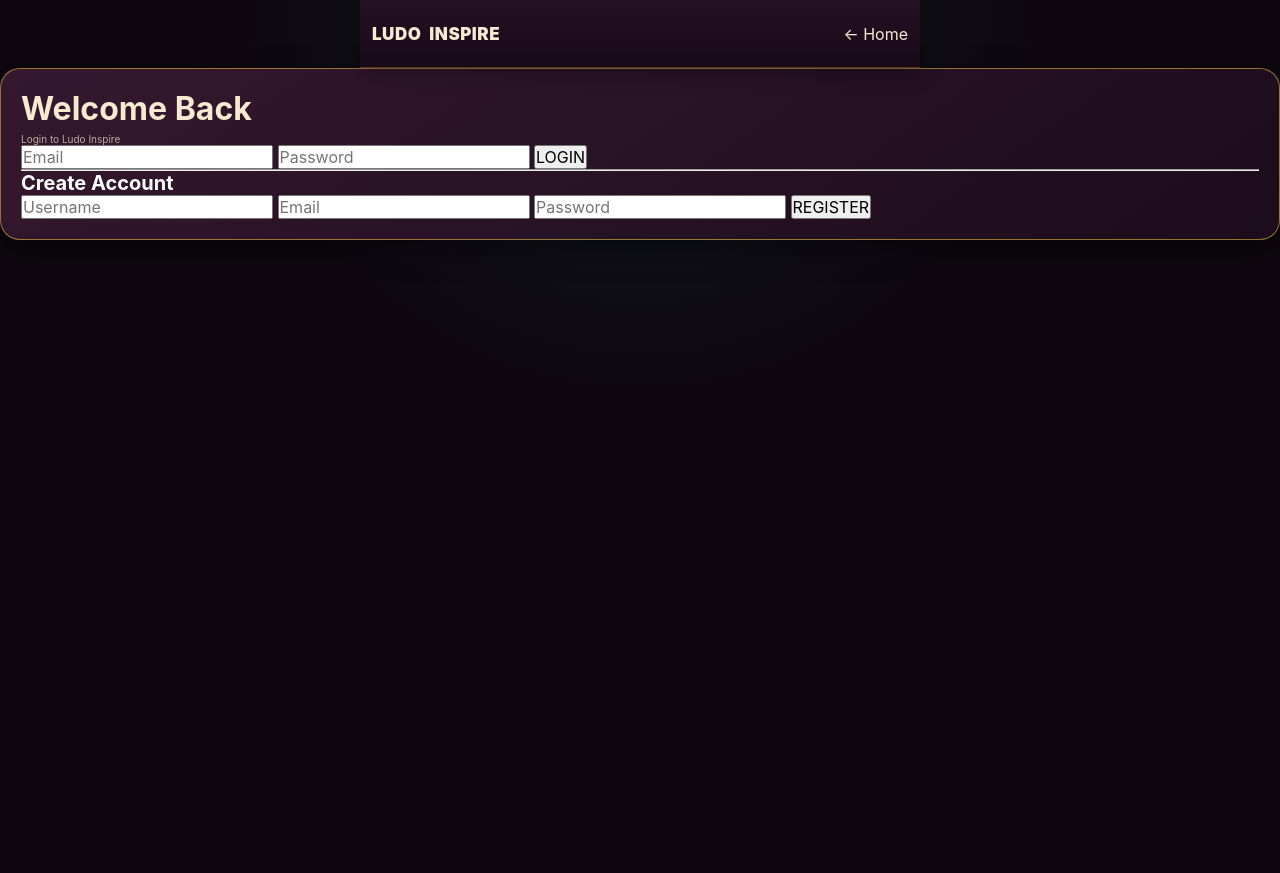
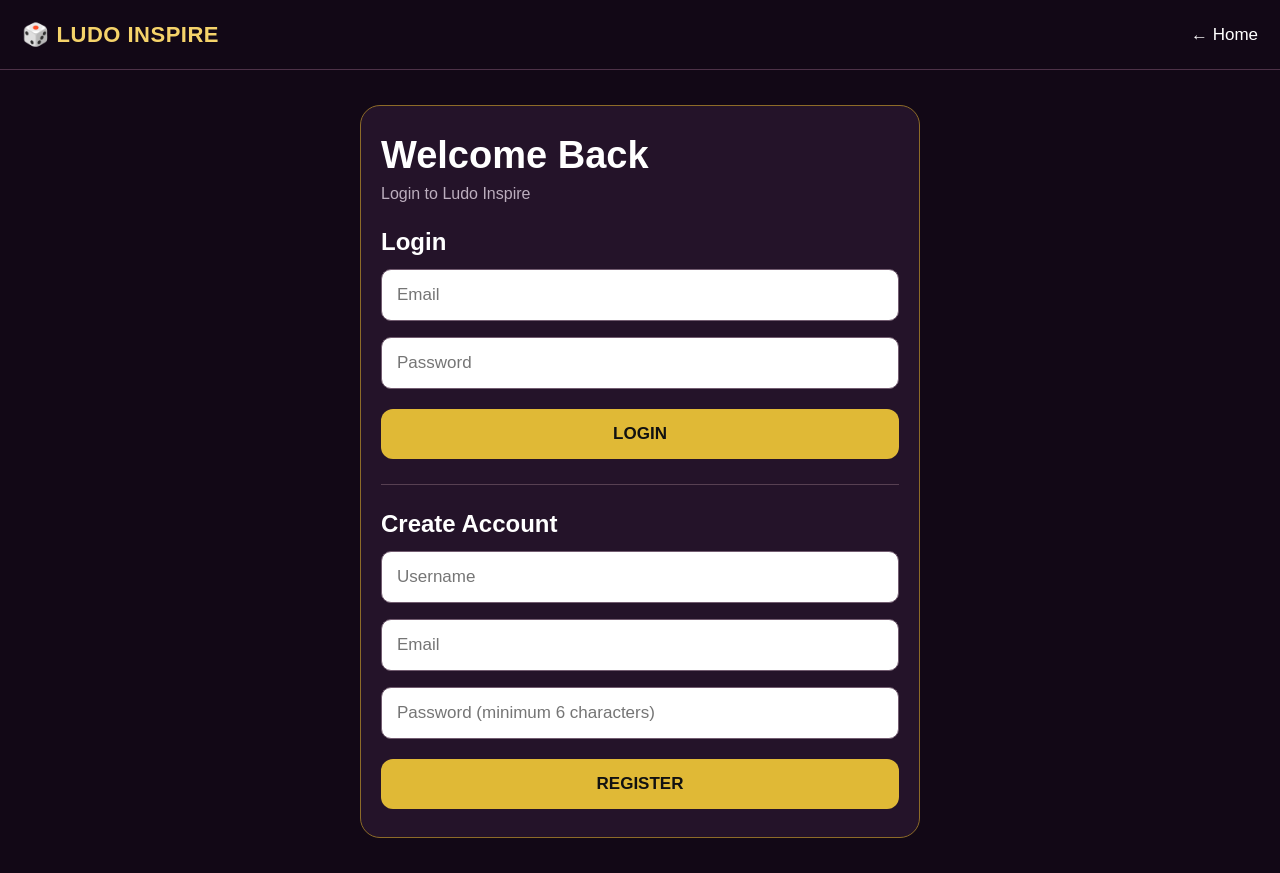
Before and after one commit to ludoinspire2024/Ludo-inspire, a website: page frontend/login.html in a window 1280 px wide. Before the commit the page ends 800 px from the top, so only its background shows below. Drawn offline with Linux system fonts and the light colour scheme.

Commit message:
Update login.html

```diff
--- a/frontend/login.html
+++ b/frontend/login.html
@@ -1,52 +1,497 @@
-<!doctype html>
+<!DOCTYPE html>
 <html lang="en">
 <head>
 <meta charset="UTF-8">
 <meta name="viewport" content="width=device-width, initial-scale=1.0">
-  <title>Ludo Inspire - Login</title>
+
+<title>Login - Ludo Inspire</title>
+
 <link rel="stylesheet" href="style.css">
+
+<style>
+body{
+  margin:0;
+  background:#120816;
+  color:#fff;
+  font-family:Arial,sans-serif;
+}
+
+.login-page{
+  min-height:100vh;
+}
+
+.login-header{
+  height:70px;
+  display:flex;
+  align-items:center;
+  justify-content:space-between;
+  padding:0 22px;
+  border-bottom:1px solid #4d3248;
+}
+
+.logo{
+  color:#f5d36a;
+  font-size:22px;
+  font-weight:bold;
+}
+
+.home-link{
+  color:#fff;
+  text-decoration:none;
+  font-size:17px;
+}
+
+.login-container{
+  max-width:600px;
+  margin:35px auto;
+  padding:0 20px;
+}
+
+.login-card{
+  background:#241329;
+  border:1px solid #8d6b28;
+  border-radius:20px;
+  padding:28px 20px;
+}
+
+.login-card h1{
+  font-size:38px;
+  margin:0 0 8px;
+}
+
+.subtitle{
+  color:#bcaebe;
+  margin-bottom:25px;
+}
+
+.input{
+  width:100%;
+  box-sizing:border-box;
+  padding:15px;
+  margin:8px 0;
+  border-radius:10px;
+  border:1px solid #725c70;
+  background:#fff;
+  color:#111;
+  font-size:17px;
+}
+
+.gold-btn{
+  width:100%;
+  padding:15px;
+  margin-top:12px;
+  border:0;
+  border-radius:12px;
+  background:#e0b936;
+  color:#111;
+  font-size:17px;
+  font-weight:bold;
+}
+
+.message{
+  margin-top:15px;
+  padding:12px;
+  border-radius:10px;
+  display:none;
+}
+
+.error{
+  display:block;
+  background:#4b2025;
+  color:#ffb0b0;
+}
+
+.success{
+  display:block;
+  background:#173f35;
+  color:#9ff0d1;
+}
+
+.divider{
+  margin:25px 0;
+  border-top:1px solid #574052;
+}
+
+h2{
+  margin-bottom:5px;
+}
+</style>
 </head>
+
 <body>
 
-<header class="topbar">
-  <div class="logo">LUDO <span>INSPIRE</span></div>
-  <a href="index.html" class="back-btn">← Home</a>
+<div class="login-page">
+
+  <header class="login-header">
+
+    <div class="logo">
+      🎲 LUDO INSPIRE
+    </div>
+
+    <a href="index.html" class="home-link">
+      ← Home
+    </a>
+
   </header>
 
-<main class="auth-container">
 
-  <div class="auth-card">
+  <main class="login-container">
+
+    <div class="login-card">
 
       <h1>Welcome Back</h1>
-    <p class="muted">Login to Ludo Inspire</p>
 
-    <input id="loginEmail" type="email" placeholder="Email">
-    <input id="loginPassword" type="password" placeholder="Password">
+      <div class="subtitle">
+        Login to Ludo Inspire
+      </div>
 
-    <button class="gold-btn full" onclick="loginUser()">
+
+      <!-- LOGIN -->
+
+      <h2>Login</h2>
+
+      <input
+        id="loginEmail"
+        class="input"
+        type="email"
+        placeholder="Email"
+        autocomplete="email"
+      >
+
+      <input
+        id="loginPassword"
+        class="input"
+        type="password"
+        placeholder="Password"
+        autocomplete="current-password"
+      >
+
+      <button
+        class="gold-btn"
+        onclick="loginUser()"
+      >
         LOGIN
       </button>
 
-    <div id="loginMsg" class="message"></div>
 
-    <hr>
+      <div id="loginMessage" class="message"></div>
+
+
+      <div class="divider"></div>
+
+
+      <!-- REGISTER -->
 
       <h2>Create Account</h2>
 
-    <input id="regUsername" type="text" placeholder="Username">
-    <input id="regEmail" type="email" placeholder="Email">
-    <input id="regPassword" type="password" placeholder="Password">
+      <input
+        id="regUsername"
+        class="input"
+        type="text"
+        placeholder="Username"
+      >
 
-    <button class="dark-btn full" onclick="registerUser()">
+      <input
+        id="regEmail"
+        class="input"
+        type="email"
+        placeholder="Email"
+      >
+
+      <input
+        id="regPassword"
+        class="input"
+        type="password"
+        placeholder="Password (minimum 6 characters)"
+      >
+
+      <button
+        class="gold-btn"
+        onclick="registerUser()"
+      >
         REGISTER
       </button>
 
-    <div id="registerMsg" class="message"></div>
+
+      <div id="registerMessage" class="message"></div>
 
     </div>
 
   </main>
 
-<script src="app.js"></script>
+</div>
+
+
+<script>
+
+const API =
+  "https://ludo-inspire-api.onrender.com/api";
+
+const TOKEN_KEY =
+  "ludo_token";
+
+
+function showMessage(id, text, type){
+
+  const box =
+    document.getElementById(id);
+
+  box.textContent = text;
+
+  box.className =
+    "message " + type;
+
+}
+
+
+/* LOGIN */
+
+async function loginUser(){
+
+  const email =
+    document.getElementById("loginEmail")
+    .value
+    .trim();
+
+  const password =
+    document.getElementById("loginPassword")
+    .value;
+
+
+  if(!email || !password){
+
+    showMessage(
+      "loginMessage",
+      "Email aur password enter karein.",
+      "error"
+    );
+
+    return;
+  }
+
+
+  showMessage(
+    "loginMessage",
+    "Login ho raha hai...",
+    "success"
+  );
+
+
+  try{
+
+    const response =
+      await fetch(
+        API + "/auth/login",
+        {
+          method:"POST",
+
+          headers:{
+            "Content-Type":
+              "application/json"
+          },
+
+          body:JSON.stringify({
+            email:email,
+            password:password
+          })
+        }
+      );
+
+
+    const data =
+      await response.json()
+      .catch(() => ({}));
+
+
+    if(!response.ok){
+
+      throw new Error(
+        data.error ||
+        "Login failed"
+      );
+
+    }
+
+
+    /* SAVE LOGIN TOKEN */
+
+    localStorage.setItem(
+      TOKEN_KEY,
+      data.token
+    );
+
+
+    if(data.user){
+
+      localStorage.setItem(
+        "ludo_user",
+        JSON.stringify(data.user)
+      );
+
+    }
+
+
+    showMessage(
+      "loginMessage",
+      "✅ Login successful! Home open ho raha hai...",
+      "success"
+    );
+
+
+    setTimeout(() => {
+
+      window.location.href =
+        "index.html";
+
+    },800);
+
+
+  }catch(error){
+
+    showMessage(
+      "loginMessage",
+      "❌ " + error.message,
+      "error"
+    );
+
+  }
+
+}
+
+
+/* REGISTER */
+
+async function registerUser(){
+
+  const username =
+    document.getElementById("regUsername")
+    .value
+    .trim();
+
+  const email =
+    document.getElementById("regEmail")
+    .value
+    .trim();
+
+  const password =
+    document.getElementById("regPassword")
+    .value;
+
+
+  if(!username || !email || !password){
+
+    showMessage(
+      "registerMessage",
+      "Sabhi details bharein.",
+      "error"
+    );
+
+    return;
+  }
+
+
+  if(password.length < 6){
+
+    showMessage(
+      "registerMessage",
+      "Password kam se kam 6 characters ka hona chahiye.",
+      "error"
+    );
+
+    return;
+  }
+
+
+  showMessage(
+    "registerMessage",
+    "Account create ho raha hai...",
+    "success"
+  );
+
+
+  try{
+
+    const response =
+      await fetch(
+        API + "/auth/register",
+        {
+          method:"POST",
+
+          headers:{
+            "Content-Type":
+              "application/json"
+          },
+
+          body:JSON.stringify({
+            username:username,
+            email:email,
+            password:password
+          })
+        }
+      );
+
+
+    const data =
+      await response.json()
+      .catch(() => ({}));
+
+
+    if(!response.ok){
+
+      throw new Error(
+        data.error ||
+        "Registration failed"
+      );
+
+    }
+
+
+    /* AUTO LOGIN AFTER REGISTER */
+
+    localStorage.setItem(
+      TOKEN_KEY,
+      data.token
+    );
+
+
+    if(data.user){
+
+      localStorage.setItem(
+        "ludo_user",
+        JSON.stringify(data.user)
+      );
+
+    }
+
+
+    showMessage(
+      "registerMessage",
+      "✅ Account created! Home open ho raha hai...",
+      "success"
+    );
+
+
+    setTimeout(() => {
+
+      window.location.href =
+        "index.html";
+
+    },800);
+
+
+  }catch(error){
+
+    showMessage(
+      "registerMessage",
+      "❌ " + error.message,
+      "error"
+    );
+
+  }
+
+}
+
+</script>
+
 </body>
 </html>
```
Lines whose indentation alone changed are shown as unchanged.
